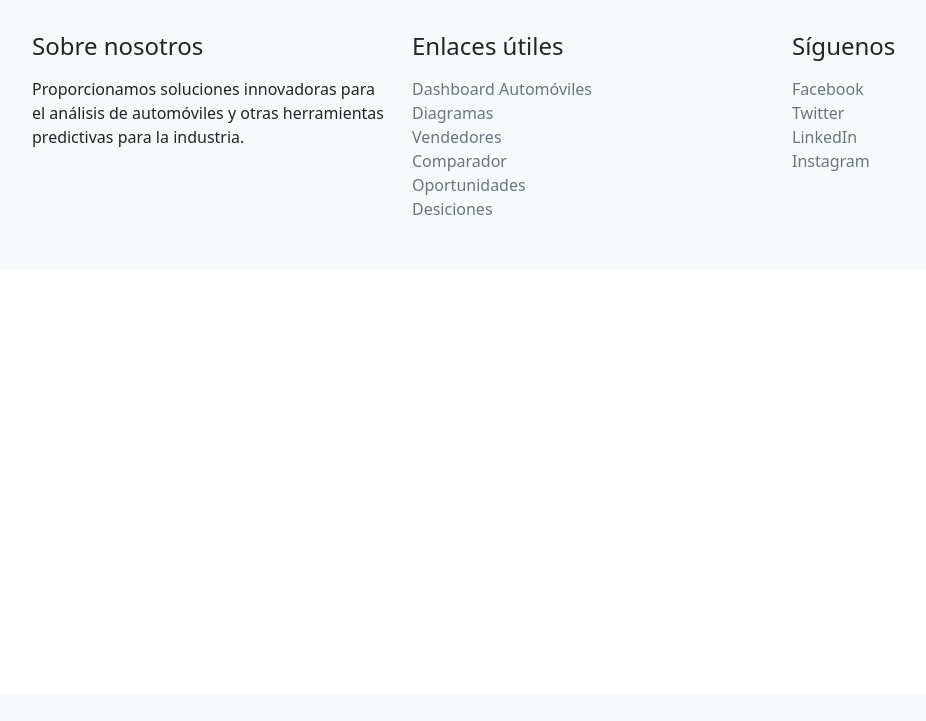
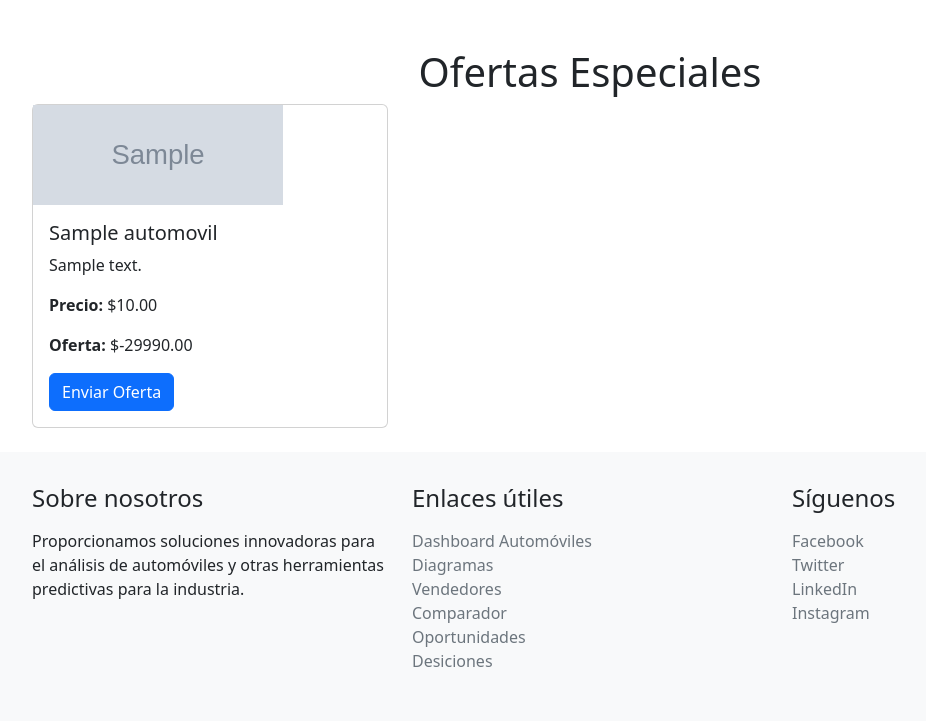
Before and after one commit to MarcoDelcas/Pagina-Web, a Django app: page /dashboard_oportunidades/ in a window 1280 px wide. Shown: the part 106-827 px from the top of the page, without its empty margins (50-976 px from the left). Before the commit the page ends 321 px from the top, so only its background shows below. Run offline with Django 5.2, Linux system fonts and the light colour scheme; tables that the repository leaves empty hold one stand-in row (values such as "Sample post"); grey boxes marked "Sample" are stand-in pictures.

Commit message:
Tercer commit: agregrando correos

```diff
--- a/comparador/models.py
+++ b/comparador/models.py
@@ -28,3 +28,17 @@
     importe = models.DecimalField(max_digits=10, decimal_places=2)
     fecha = models.DateField(default=timezone.now)
     precio = models.DecimalField(max_digits=12, decimal_places=2)  # Definir correctamente este campo
+
+class Automovil(models.Model):
+    nombre = models.CharField(max_length=255)
+    precio = models.DecimalField(max_digits=10, decimal_places=2)
+    descripcion = models.TextField()
+    imagen = models.ImageField(upload_to='automoviles/')
+    correo_contacto = models.EmailField(max_length=255)  # Correo del contacto
+
+    @property
+    def oferta(self):
+        return self.precio - 30000  # Calculamos la oferta
+
+    def __str__(self):
+        return self.nombre
--- a/comparador/templates/template_comparador.html
+++ b/comparador/templates/template_comparador.html
@@ -14,12 +14,14 @@
             <script src="https://cdn.jsdelivr.net/npm/chart.js"></script>
 
             <h1>Comparador de Autos</h1>
+
             <form method="POST" id="autoForm">
                 {% csrf_token %}
 
                 <div class="container">
                     <div class="autos-list">
                         <h2>Seleccionar Auto</h2>
+
 
 
                         <select name="selected_autos" id="autos" onchange="addAuto()">
--- a/comparador/templates/template_oportunidades.html
+++ b/comparador/templates/template_oportunidades.html
@@ -7,5 +7,34 @@
 {% endblock %}
 
 {% block contenido %}
+<div class="container mt-5">
+    <h1 class="text-center">Ofertas Especiales</h1>
+    {% if mensaje %}
+        <div class="alert alert-warning">{{ mensaje }}</div>
+    {% else %}
+        <div class="row">
+            {% for auto in autos %}
+            <div class="col-md-4">
+                <div class="card mb-4">
+                    <img src="{% static auto.imagen %}" alt="{{ auto.modelo }}" class="img-fluid" style="max-width: 250px; max-height: 100px;">
+                    <div class="card-body">
+                        <h5 class="card-title">{{ auto.nombre }}</h5>
+                        <p class="card-text">{{ auto.descripcion }}</p>
+                        <p class="card-text"><strong>Precio: </strong>${{ auto.precio }}</p>
+                        <p class="card-text"><strong>Oferta: </strong>${{ auto.oferta }}</p>
+
+                        <!-- Formulario para enviar oferta -->
+                        <form method="POST">
+                            {% csrf_token %}
+                            <input type="hidden" name="auto_id" value="{{ auto.id }}">
+                            <button type="submit" class="btn btn-primary">Enviar Oferta</button>
+                        </form>
+                    </div>
+                </div>
+            </div>
+            {% endfor %}
+        </div>
+    {% endif %}
+</div>
 
 {% endblock %}
--- a/comparador/views.py
+++ b/comparador/views.py
@@ -3,6 +3,9 @@
 from django.contrib import messages
 from .models import *
 from django.db.models import Count
+import random
+from django.core.mail import send_mail
+from django.conf import settings
 
 # Create your views here.
 def dashboard_login(request):
@@ -142,9 +145,67 @@
 
     return render(request, 'template_predictivo.html', context)
 
+def dashboard_oportunidades(request):
+    # Tomamos todos los autos de la base de datos
+    autos = list(Automovil.objects.all())
 
-def dashboard_oportunidades(request):
-    return render(request, 'template_oportunidades.html')
+    # Verificamos cuántos autos hay
+    num_autos = len(autos)
+
+    if num_autos == 0:
+        # Manejar el caso de no tener autos
+        return render(request, 'ofertas.html', {'autos': [], 'mensaje': 'No hay autos disponibles en este momento.'})
+
+    # Si hay menos de 3 autos, ajustamos la cantidad de autos a seleccionar
+    cantidad_a_seleccionar = min(num_autos, 3)
+
+    # Seleccionamos los autos aleatorios
+    autos_aleatorios = random.sample(autos, cantidad_a_seleccionar)
+
+    # Creamos una lista para almacenar autos y sus ofertas
+    autos_con_oferta = []
+
+    # Calculamos la oferta (precio - 30,000) y agregamos al objeto
+    for auto in autos_aleatorios:
+        oferta = auto.precio - 30000  # Calculamos la oferta
+        autos_con_oferta.append({
+            'nombre': auto.nombre,
+            'precio': auto.precio,
+            'descripcion': auto.descripcion,
+            'imagen': auto.imagen.url,
+            'oferta': oferta,
+            'id': auto.id
+        })
+
+    # Si el usuario envía una oferta
+    if request.method == "POST":
+        auto_id = request.POST.get('auto_id')
+        auto = Automovil.objects.get(id=auto_id)
+        # Lista de correos electrónicos a los que se enviará la oferta
+        destinatarios = [
+        ]
+        enviar_oferta_por_correo(auto, destinatarios)
+        return redirect('mensaje_exitoso')
+    # Renderizamos el template
+    return render(request, 'template_oportunidades.html', {'autos': autos_con_oferta})
+
+def enviar_oferta_por_correo(auto, destinatarios):
+    # Crear el cuerpo del correo con la oferta
+    mensaje = f"Hola,\n\nTienes una nueva oferta para el automóvil:\n\n" \
+              f"Nombre: {auto.nombre}\n" \
+              f"Precio: ${auto.precio}\n" \
+              f"Oferta: ${auto.oferta}\n" \
+              f"Descripción: {auto.descripcion}\n\n" \
+              f"¡Gracias por tu interés!"
+
+    # Enviar el correo a la lista de destinatarios
+    send_mail(
+        subject='Nueva Oferta de Automóvil',
+        message=mensaje,
+        from_email=settings.EMAIL_HOST_USER,
+        recipient_list=destinatarios,
+        fail_silently=False,
+    )
 
 def dashboard_comparador(request):
     autos = Automoviles.objects.all()  # Obtener todos los autos disponibles
@@ -156,7 +217,11 @@
         selected_ids = [id for id in selected_ids if id]
         selected_autos = Automoviles.objects.filter(id__in=selected_ids)  # Filtrar los autos seleccionados
 
+
     return render(request, 'template_comparador.html', {'autos': autos, 'selected_autos': selected_autos})
 
 def dashboard_desiciones(request):
     return render(request, 'template_desiciones.html')
+
+def mensaje_exitoso_view(request):
+    return render(request,'mensaje_exitoso.html')
--- a/pagina_web/urls.py
+++ b/pagina_web/urls.py
@@ -32,4 +32,5 @@
     path('dashboard_oportunidades/',views.dashboard_oportunidades, name='dashboard_oportunidades'),
     path('dashboard_desiciones/',views.dashboard_desiciones, name='dashboard_desiciones'),
     path('comparador/',views.dashboard_home, name='comparador'),
+    path('mensaje-exitoso/', views.mensaje_exitoso_view, name='mensaje_exitoso'),
 ]
```
Also changed, not shown: comparador/templates/mensaje_exitoso.html (added, +18 -0 lines), pagina_web/settings.py (+8 -1 lines), comparador/static/img/2.jpg (renamed from comparador/static/img/coupe.jpg).
